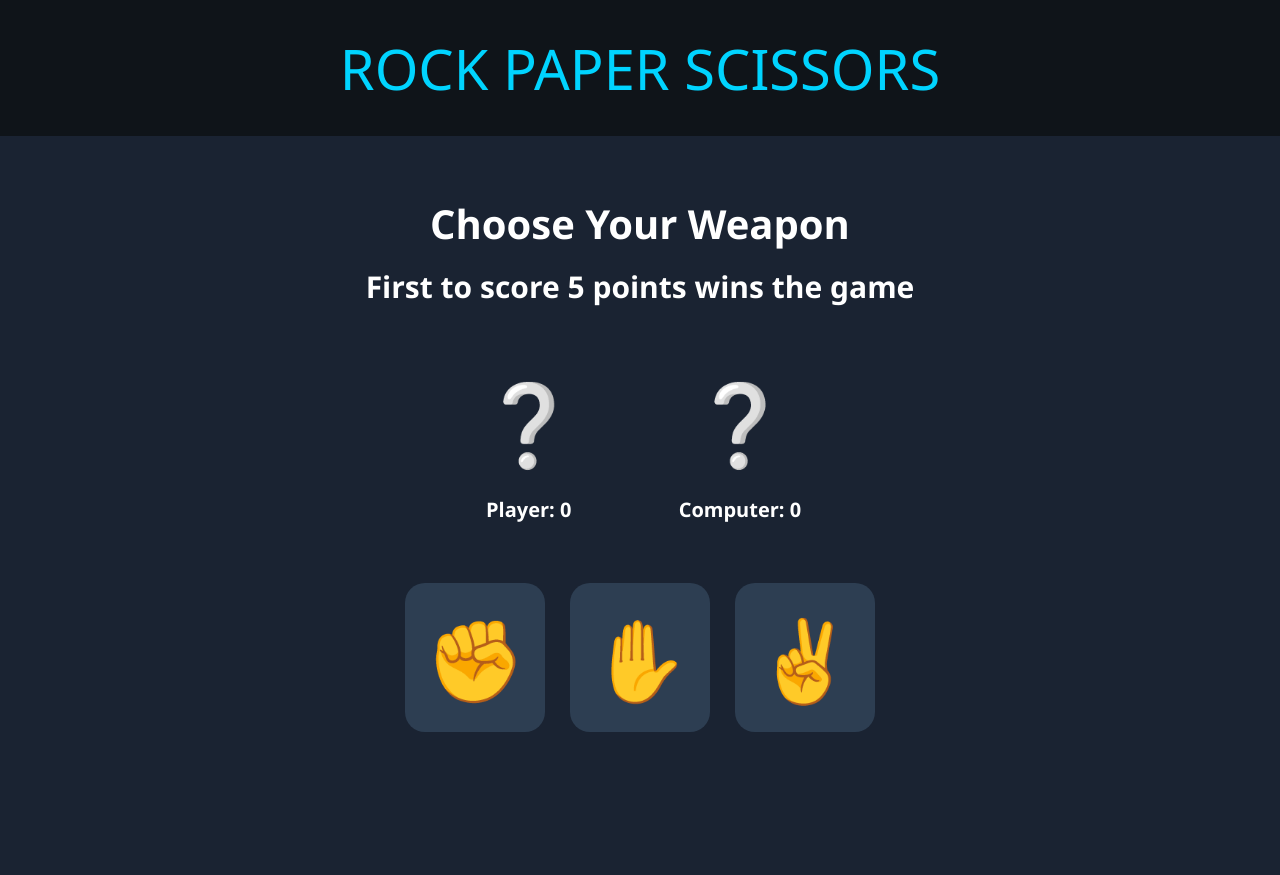
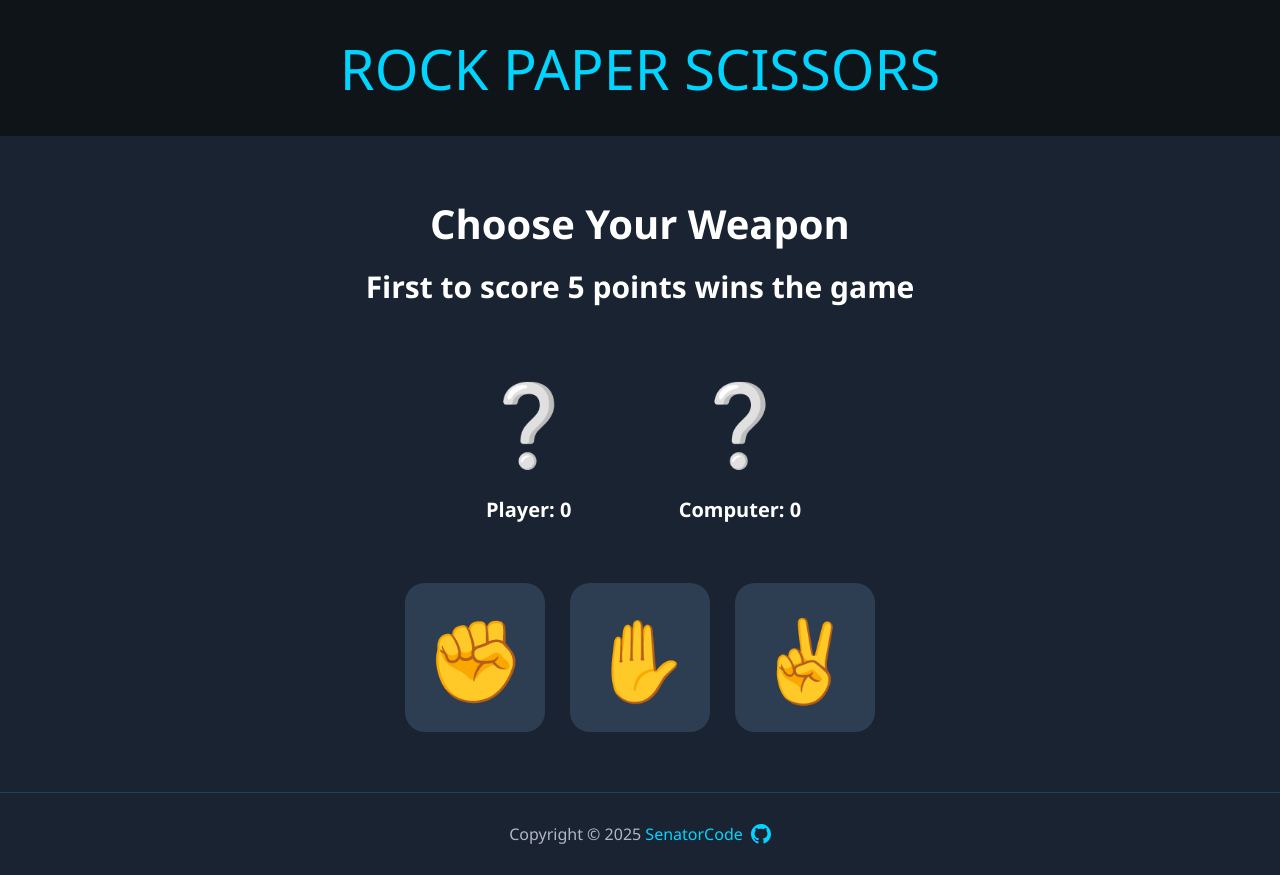
Before and after one commit to SenatorCode/Rock-Paper-Scissors, a plain HTML site: page index.html in a window 1280 px wide. Before the commit the page ends 800 px from the top, so only its background shows below. Drawn offline with Linux system fonts and the light colour scheme.

Commit message:
Added Footer

```diff
--- a/index.html
+++ b/index.html
@@ -50,6 +50,14 @@
             </div>
         </div>
     </div>
+    <footer>
+        <p>Copyright © 2025 <a href="https://github.com/SenatorCode" target="_blank">
+            SenatorCode
+            <svg class="github-icon" viewBox="0 0 24 24" fill="currentColor">
+                <path d="M12 0c-6.626 0-12 5.373-12 12 0 5.302 3.438 9.8 8.207 11.387.599.111.793-.261.793-.577v-2.234c-3.338.726-4.033-1.416-4.033-1.416-.546-1.387-1.333-1.756-1.333-1.756-1.089-.745.083-.729.083-.729 1.205.084 1.839 1.237 1.839 1.237 1.07 1.834 2.807 1.304 3.492.997.107-.775.418-1.305.762-1.604-2.665-.305-5.467-1.334-5.467-5.931 0-1.311.469-2.381 1.236-3.221-.124-.303-.535-1.524.117-3.176 0 0 1.008-.322 3.301 1.23.957-.266 1.983-.399 3.003-.404 1.02.005 2.047.138 3.006.404 2.291-1.552 3.297-1.23 3.297-1.23.653 1.653.242 2.874.118 3.176.77.84 1.235 1.911 1.235 3.221 0 4.609-2.807 5.624-5.479 5.921.43.372.823 1.102.823 2.222v 3.293c0 .319.192.694.801.576 4.765-1.589 8.199-6.086 8.199-11.386 0-6.627-5.373-12-12-12z"/>
+            </svg>
+        </a></p>
+    </footer>
 </body>
 <script src="./script.js" defer></script>
 </html>
--- a/styles.css
+++ b/styles.css
@@ -239,3 +239,35 @@ h3 {
         gap: 20px;
     }
 }
+
+footer {
+    text-align: center;
+    padding: 30px 20px;
+    color: #b0b8c1;
+    font-size: clamp(12px, 2vw, 16px);
+    margin-top: 40px;
+    border-top: 1px solid rgba(0, 212, 255, 0.2);
+}
+
+footer a {
+    color: #00d4ff;
+    text-decoration: none;
+    transition: all 0.3s;
+    display: inline-flex;
+    align-items: center;
+    gap: 8px;
+}
+
+footer a:hover {
+    color: #ffffff;
+}
+
+.github-icon {
+    width: 20px;
+    height: 20px;
+    transition: transform 0.3s;
+}
+
+footer a:hover .github-icon {
+    transform: rotate(20deg) scale(1.1);
+}
```
Also changed, not shown: 1 other file.
